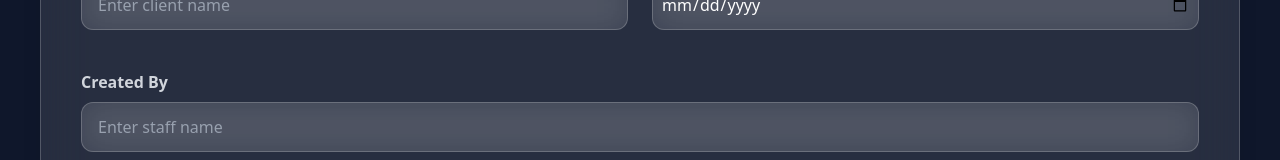
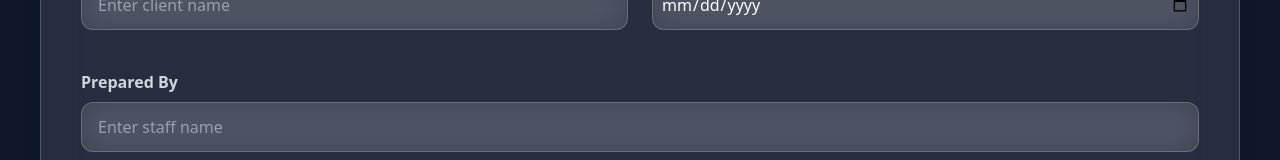
Before and after one commit to Jerry336-prog/vinoff_inv-gen, a React (Vite) app: page /invoicecreate in a window 1280 px wide. Shown: the part 215-375 px from the top of the page. Built offline with nearby package versions, Linux system fonts and the light colour scheme; no server answers; the database is empty; sample sign-in values are in the browser's storage; what @react-pdf/renderer would draw is missing.

Commit message:
update 20/3/26

```diff
--- a/src/pages/invoices/InvoiceCreate.jsx
+++ b/src/pages/invoices/InvoiceCreate.jsx
@@ -218,7 +218,7 @@ if (Object.keys(newErrors).length > 0) {
 
         <div className="mb-8">
           <label className="text-gray-300 mb-2 block font-semibold">
-             Created By
+             Prepared By
           </label>
          <input
            type="text"
--- a/src/pages/invoices/InvoiceEdit.jsx
+++ b/src/pages/invoices/InvoiceEdit.jsx
@@ -274,9 +274,9 @@ const [balance, setBalance] = useState(0);
   />
 </div>
 
-{/* Created By */}
+{/* Prepared By */}
 <div className="mt-6">
-  <label className="text-gray-300">Created By</label>
+    <label className="text-gray-300">Prepared By</label>
   <input
     value={createdBy}
     onChange={(e) => setCreatedBy(e.target.value)}
--- a/src/pages/invoices/InvoicePDF.jsx
+++ b/src/pages/invoices/InvoicePDF.jsx
@@ -283,7 +283,7 @@ export default function InvoicePDF({ invoice }) {
 
         <View style={{ marginTop: 10 }}>
           <Text style={styles.label}>
-             Created By: {invoice.createdBy || "-"}
+             Prepared By: {invoice.createdBy || "-"}
           </Text>
         </View>
 
--- a/src/pages/invoices/InvoicePublic.jsx
+++ b/src/pages/invoices/InvoicePublic.jsx
@@ -196,7 +196,7 @@ export default function InvoicePublic() {
     )}
 
     <p className="text-gray-400 mt-4 text-sm">
-       Created by: <span className="text-white">{invoice.createdBy}</span>
+       Prepared by: <span className="text-white">{invoice.createdBy}</span>
       </p>
 
         {/* Action Buttons */}
--- a/src/pages/invoices/InvoiceView.jsx
+++ b/src/pages/invoices/InvoiceView.jsx
@@ -214,7 +214,7 @@ const total = invoice.items?.reduce((sum, item) => sum + item.price * item.quant
 )}
 
       <p className="text-gray-400 mt-4 text-sm">
-          Created by: <span className="text-white">{invoice.createdBy}</span>
+          Prepared by: <span className="text-white">{invoice.createdBy}</span>
        </p>
 
  <div className="flex text-center flex-col sm:flex-row gap-4 mt-10">
```
